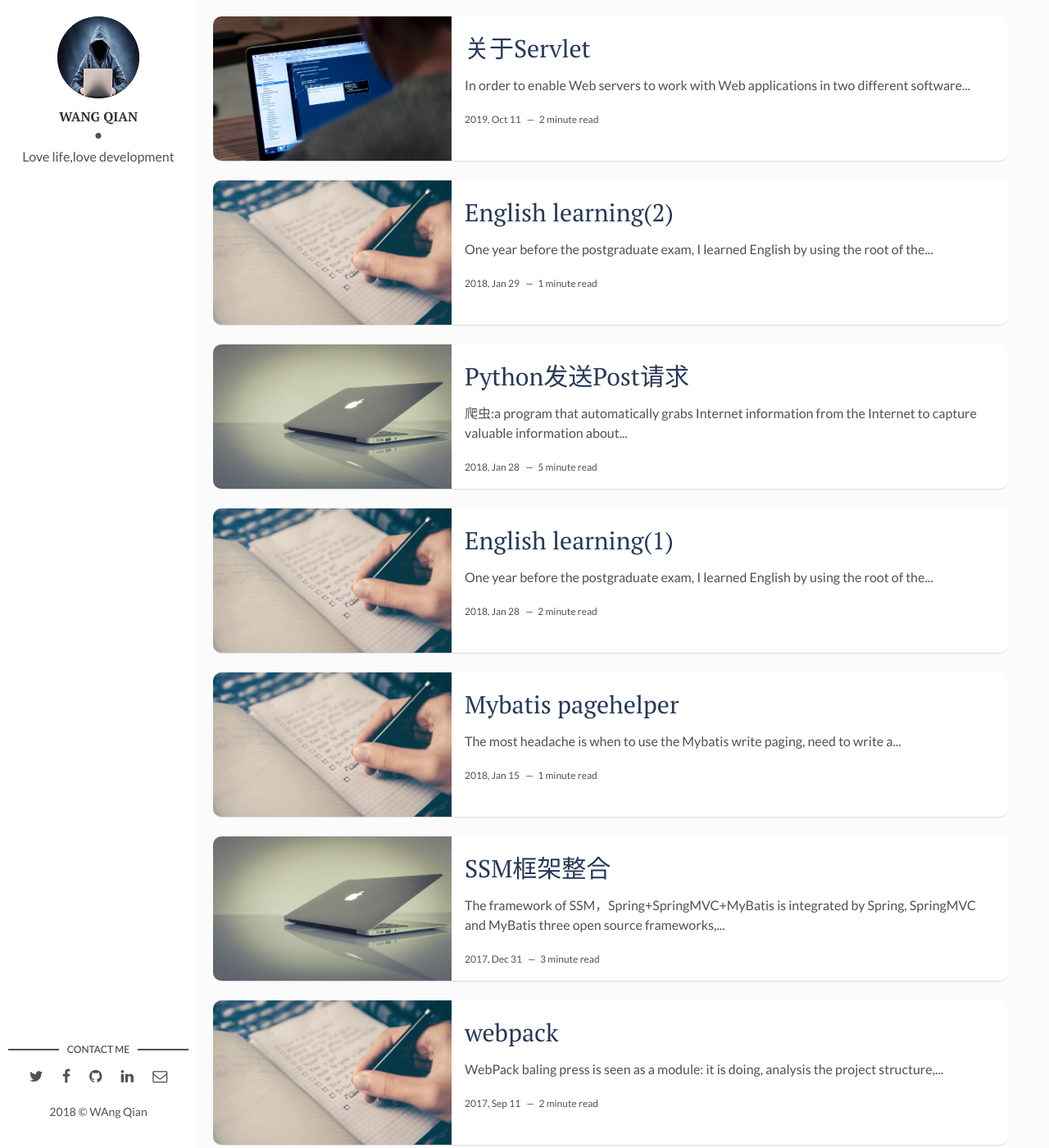
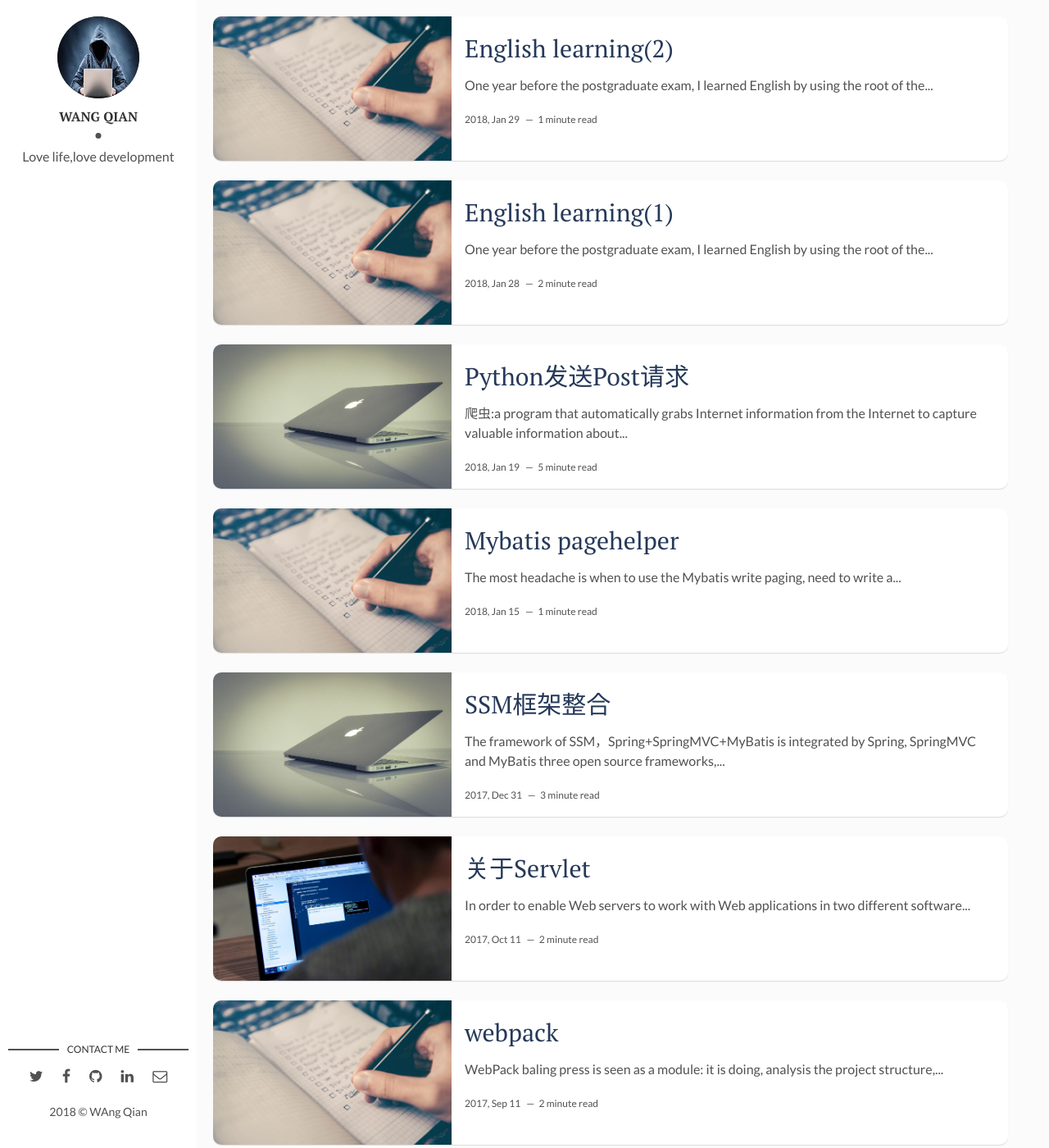
Before and after one commit to WAng91An/WAng91An.github.io, a Jekyll site: the page built from index.html, in a window 1280 px wide and 1400 px high. Shown: the whole window at 82% size. Built offline with Jekyll 4.4.1, drawn with Linux system fonts in a browser that asks for light colours; the list of posts is cut into pages by our own code.

Commit message:
english 2

```diff
--- a/_posts/2016-09-12-理解servlet.markdown
+++ b/_posts/2016-09-12-理解servlet.markdown
@@ -1,7 +1,7 @@
 ---
 layout: post
 title:  关于Servlet
-date: 2019-10-12 00:00:00 +0300
+date: 2017-10-12 00:00:00 +0300
 description: about servlet  # Add post description (optional)
 img: how-to-start.jpg # Add image post (optional)
 tags: [Servlet] # add tag
```
Also changed, not shown: _posts/2018-01-29-Python发送POST请求.md (+1 -1 lines).
